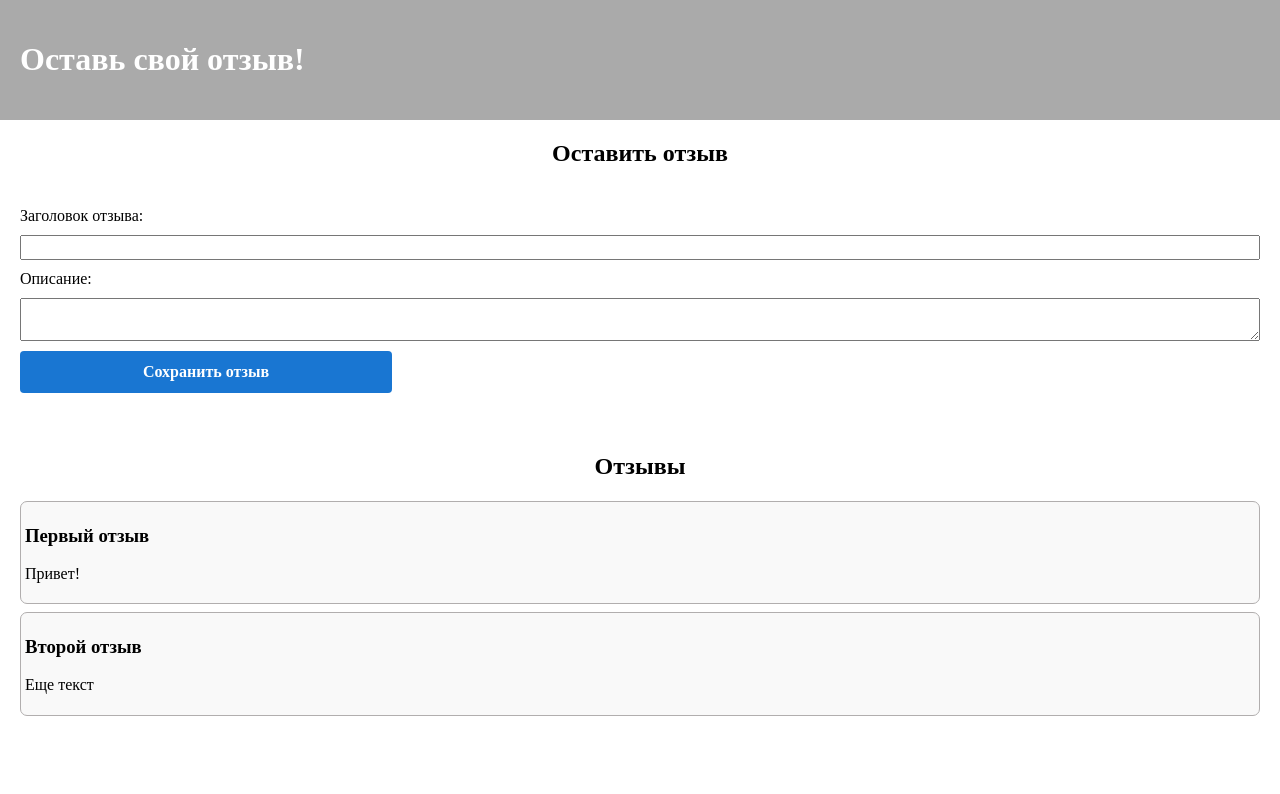
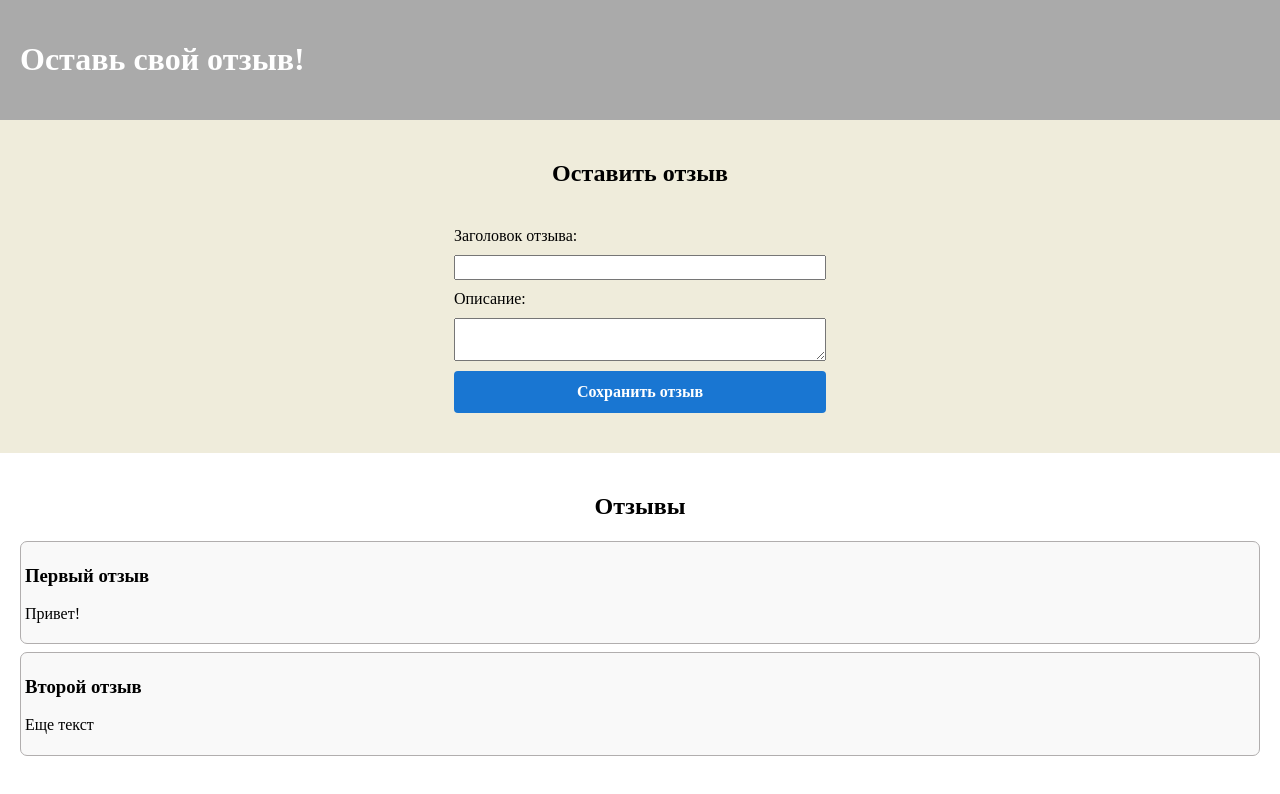
Before and after one commit to alvde-site/posts-redux, a React (Create React App) app: page / in a window 1280 px wide. Shown: the top 794 px of the page. Built offline with nearby package versions, Linux system fonts and the light colour scheme.

Commit message:
feat: Реализовать добавление отзывов

```diff
--- a/src/components/AddPostForm/AddPostForm.css
+++ b/src/components/AddPostForm/AddPostForm.css
@@ -1,3 +1,8 @@
+.addpost {
+    padding: 20px;
+    background: #efecdb;
+}
+
 .addpost__title {
     text-align: center;
 }
@@ -6,6 +11,8 @@
   display: flex;
   flex-direction: column;
   padding: 20px;
+  max-width: 30%;
+  margin: 0 auto;
 }
 
 .postform__item {
@@ -13,7 +20,6 @@
 }
 
 .postform__button {
-  max-width: 30%;
   background: #1976d2;
   color: white;
   border-radius: 4px;
--- a/src/components/AddPostForm/AddPostForm.js
+++ b/src/components/AddPostForm/AddPostForm.js
@@ -1,8 +1,29 @@
 import React, { useState } from "react";
+import { useDispatch } from "react-redux";
+import { nanoid } from "@reduxjs/toolkit";
+
+import { postAdded } from "../../services/reducers/postsSlice";
 
 export const AddPostForm = () => {
   const [title, setTitle] = useState("");
   const [content, setContent] = useState("");
+
+  const dispatch = useDispatch();
+
+  const onSavePostClick = () => {
+    if (title && content) {
+      dispatch(
+        postAdded({
+          id: nanoid(),
+          title,
+          content,
+        })
+      );
+    }
+
+    setTitle("");
+    setContent("");
+  };
 
   const onTitleChanged = (e) => setTitle(e.target.value);
   const onContentChanged = (e) => setContent(e.target.value);
@@ -32,7 +53,7 @@ export const AddPostForm = () => {
           onChange={onContentChanged}
           className="postform__item"
         />
-        <button type="button" className="postform__button">
+        <button type="button" className="postform__button" onClick={onSavePostClick}>
           Сохранить отзыв
         </button>
       </form>
--- a/src/services/reducers/postsSlice.js
+++ b/src/services/reducers/postsSlice.js
@@ -8,7 +8,13 @@ const initialState = [
 const postsSlice = createSlice({
   name: "posts",
   initialState,
-  reducers: {},
+  reducers: {
+    postAdded(state, action) {
+      state.push(action.payload)
+    }
+  },
 });
 
+export const { postAdded } = postsSlice.actions;
+
 export default postsSlice.reducer;
```
